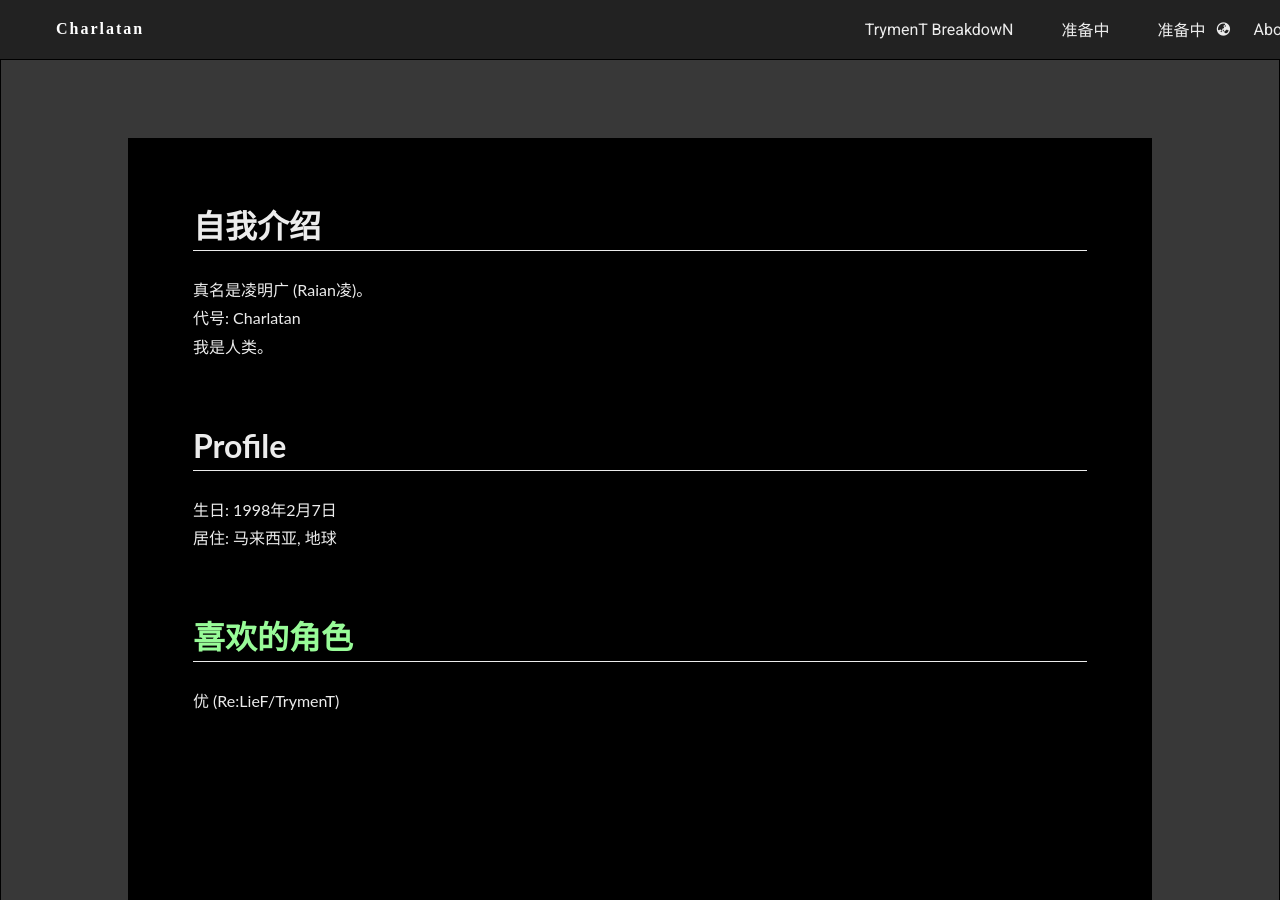
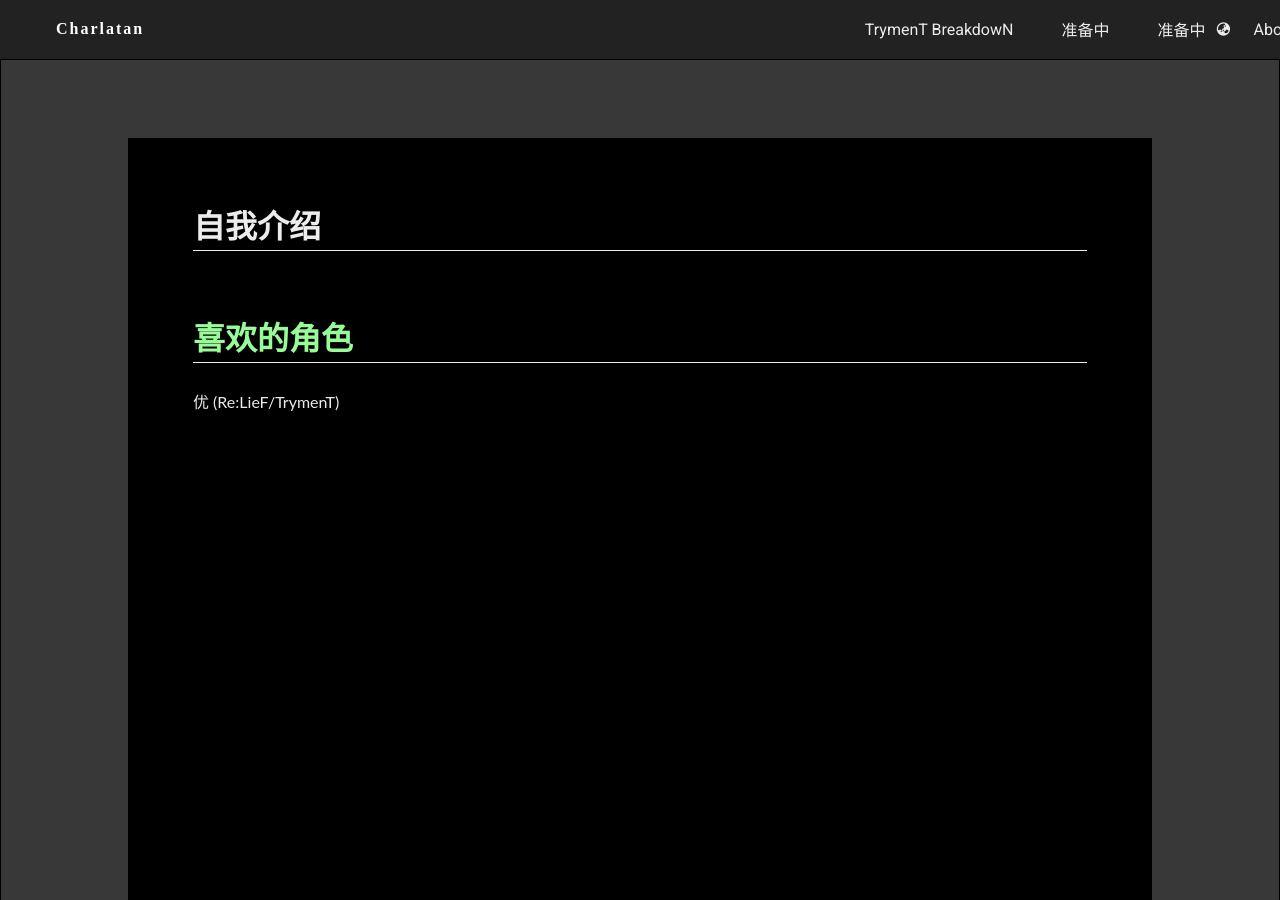
Before and after one commit to project-charlatan/project-charlatan.github.io, a Jekyll site: the page built from aboutzh.html, in a window 1280 px wide and 900 px high. Built offline with Jekyll 4.4.1, drawn with Linux system fonts in a browser that asks for light colours; nearby versions of some CDN libraries.

Commit message:
Update aboutzh.html

```diff
--- a/aboutzh.html
+++ b/aboutzh.html
@@ -54,12 +54,6 @@ permalink: /zh/about/
       <div class="col-12 postcontainer2">
         <div class="postcontainercontent2">
           <h1>自我介绍</h1>
-          <p>真名是凌明广 (Raian凌)。</p>
-          <p>代号: Charlatan</p>
-          <p>我是人类。</p>
-          <h1>Profile</h1>
-          <p>生日: 1998年2月7日</p>
-          <p>居住: 马来西亚, 地球</p>
           <h1><a style="color:#98FB98; text-decoration: none" href="{{ site.baseurl }} {% link zh/Otaku.html %}">喜欢的角色</a></h1>
           <p>优 (Re:LieF/TrymenT)</p>
         </div>
```
